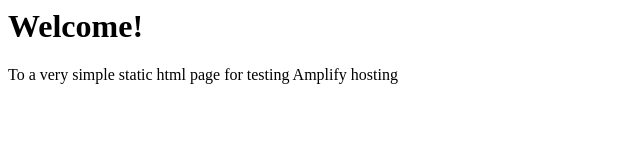
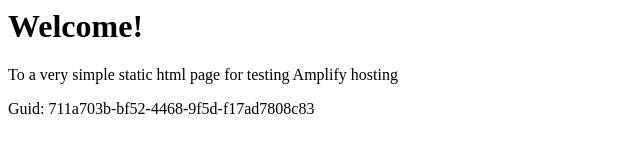
Before and after one commit to aws-aemilia-bah/Github-PR-Commit-Integration-Test-DoNotTouch-Gith-OKSLNVO2-v1-prod-me-south-1, a website: page src/index.html in a window 1280 px wide. Shown: the whole page, without its empty margins (0-640 px from the left). Drawn offline with Linux system fonts and the light colour scheme.

Commit message:
commit from integ tests

```diff
--- a/src/index.html
+++ b/src/index.html
@@ -1,3 +1,5 @@
+
+
 <html lang="en">
 
 <head>
@@ -10,6 +12,6 @@
 <body>
     <h1>Welcome!</h1>
     <p>To a very simple static html page for testing Amplify hosting</p>
-</body>
+    <p>Guid: 711a703b-bf52-4468-9f5d-f17ad7808c83</p></body>
 
 </html>
```
